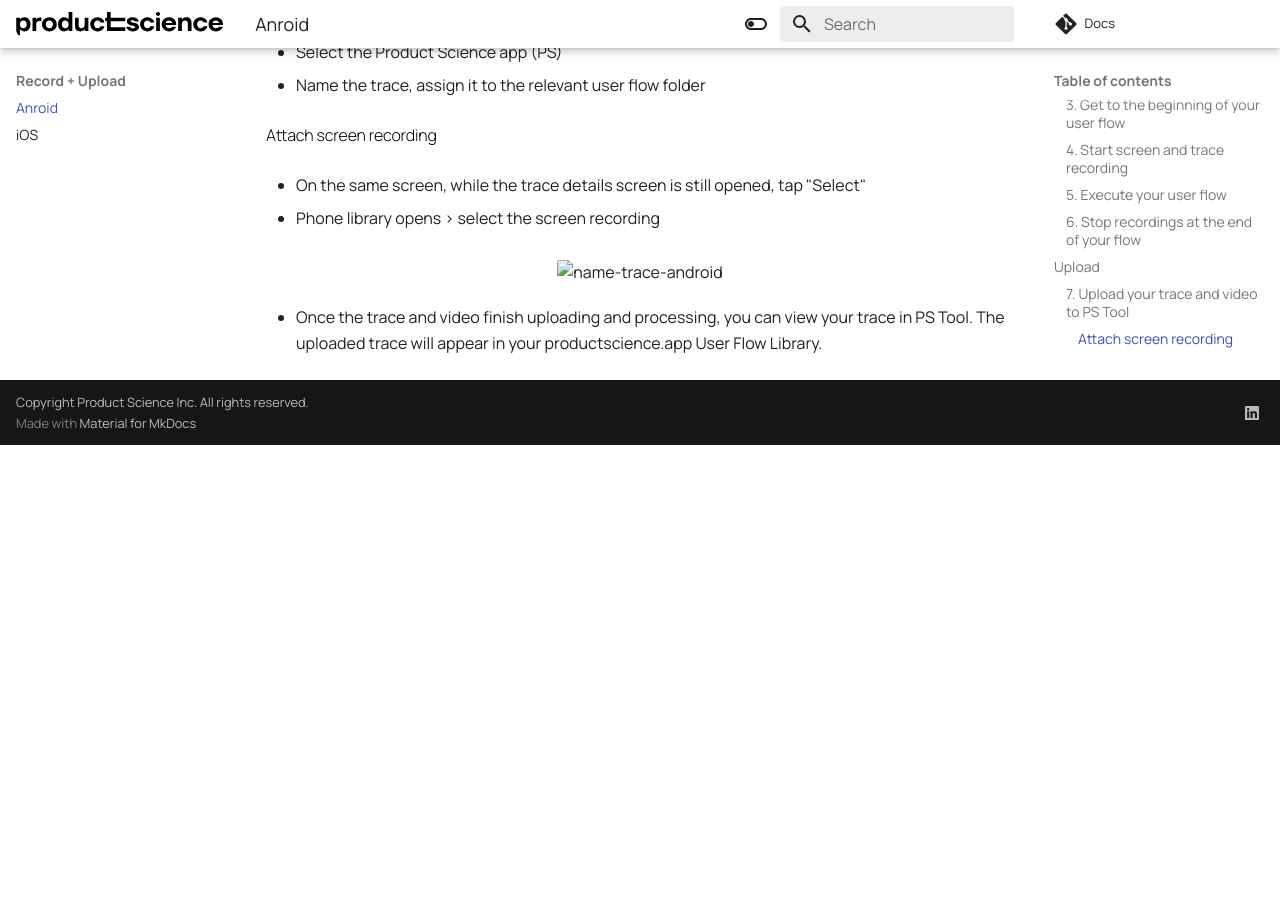
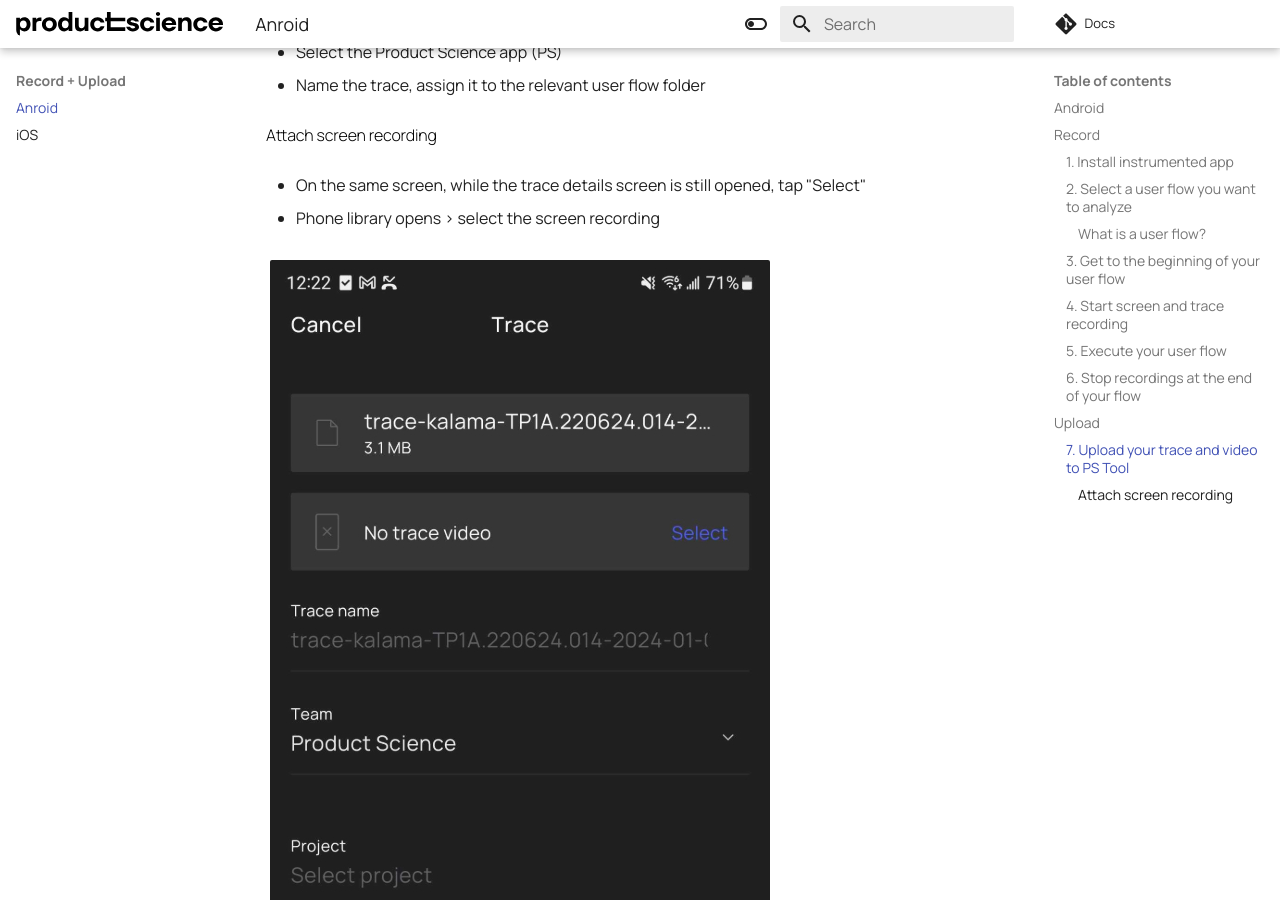
Before and after one commit to product-science/docs, an MkDocs documentation site: the page built from docs/website-docs/record-n-upload-android.md, in a window 1280 px wide and 900 px high, scrolled down 2119 px. Built offline with MkDocs 1.6.1 and Material for MkDocs 9.7.7, drawn with Linux system fonts in a browser that asks for light colours; before the commit the page ends 2564 px from its top, so only the background shows below that.

Commit message:
Update record-n-upload-android.md

```diff
--- a/docs/website-docs/record-n-upload-android.md
+++ b/docs/website-docs/record-n-upload-android.md
@@ -61,8 +61,6 @@ When you have reached the end of the user flow ("Reaction"), swipe down from the
 
 - Phone library opens &gt; select the screen recording
 
-<div style="text-align: center;">
-    <img src="../images/name-trace-android.png" alt="name-trace-android" width="300"/>
-</div>
+![name-trace-android](../images/name-trace-android.png){ width="300" }
 
 - Once the trace and video finish uploading and processing, you can view your trace in PS Tool. The uploaded trace will appear in your productscience.app User Flow Library.
```
